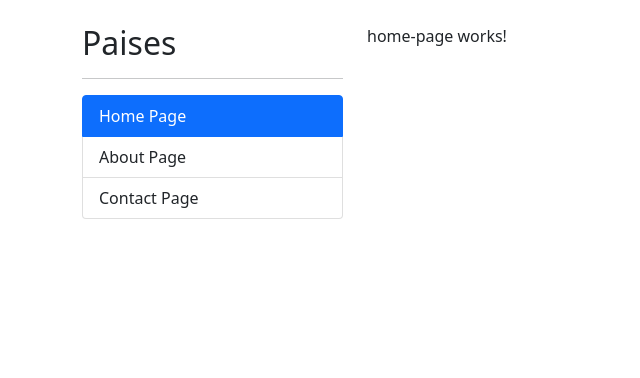
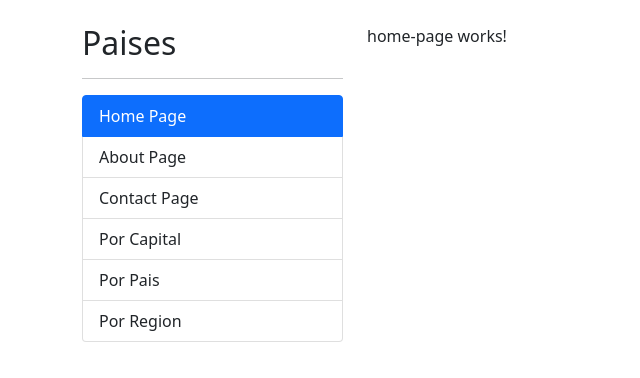
Before and after one commit to cesarluilly/cesarluilly-UDY-AngularDeCeroAExperto-04PaisesAppRepasando, an Angular app: page / in a window 1280 px wide. Shown: the top 378 px of the page, without its empty margins (0-640 px from the left). Built offline with nearby package versions, Linux system fonts and the light colour scheme.

Commit message:
video 120 Lazy Load - Carga Perezoza

```diff
--- a/src/app/app-routing.module.ts
+++ b/src/app/app-routing.module.ts
@@ -19,6 +19,13 @@
   component: ContactPageComponent
 },
 {
+  path:'countries',
+  // El import es una promesa. Y esta es la sintaxis, es rara
+  //    pero solo hay que seguir el formato.
+  loadChildren: () => import ('./countries/countries.module')
+    .then( m => m.CountriesModule)
+},
+{
   path:'**',
   // redirectTo:'home'
   redirectTo:''
--- a/src/app/countries/pages/by-capital-page/by-capital-page.component.html
+++ b/src/app/countries/pages/by-capital-page/by-capital-page.component.html
@@ -1 +1 @@
-<p>by-capital-page works!</p>
+<p>Por capital</p>
--- a/src/app/shared/components/sidebar/sidebar.component.html
+++ b/src/app/shared/components/sidebar/sidebar.component.html
@@ -26,4 +26,22 @@
     Contact Page
   </li>
 
+  <li routerLink="countries/by-capital"
+  routerLinkActive="active"
+  class="list-group-item">
+    Por Capital
+  </li>
+
+  <li routerLink="countries/by-country"
+  routerLinkActive="active"
+  class="list-group-item">
+    Por Pais
+  </li>
+
+  <li routerLink="countries/by-region"
+  routerLinkActive="active"
+  class="list-group-item">
+    Por Region
+  </li>
+
 </ul>
```
